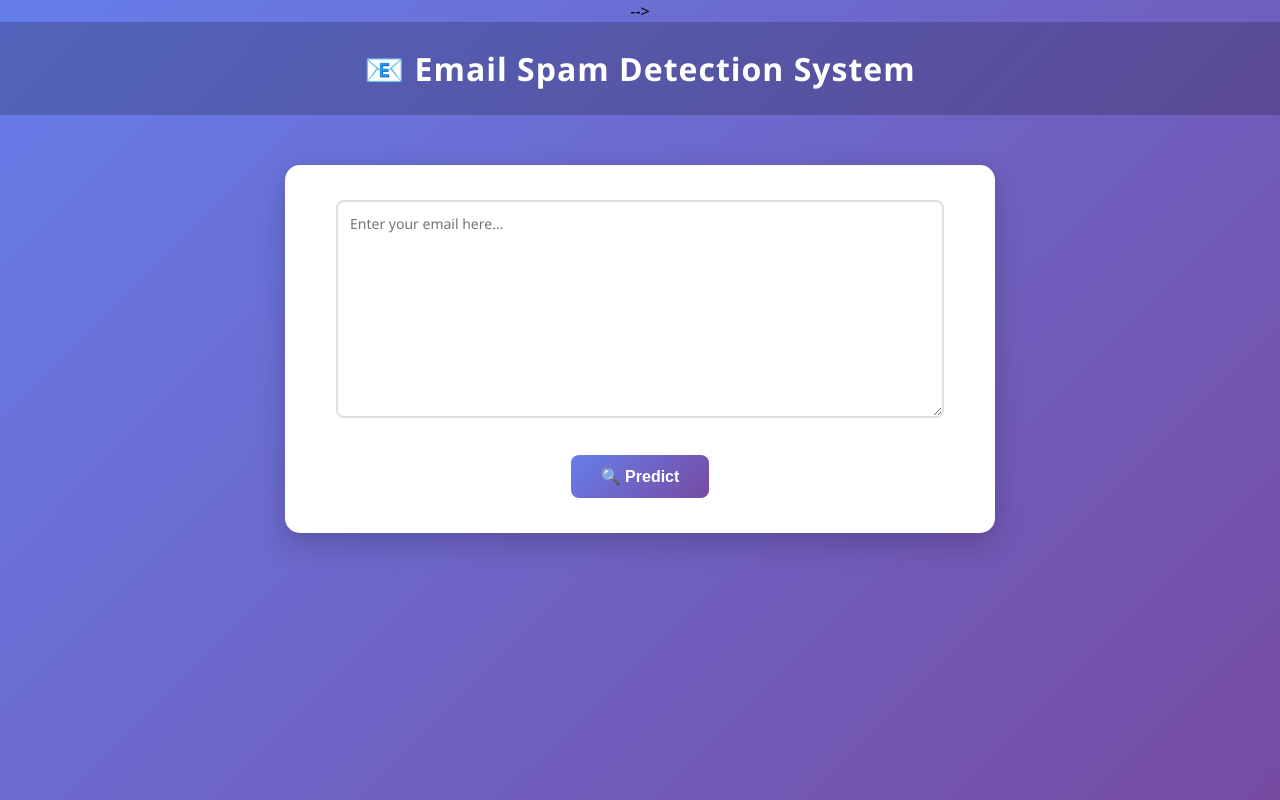
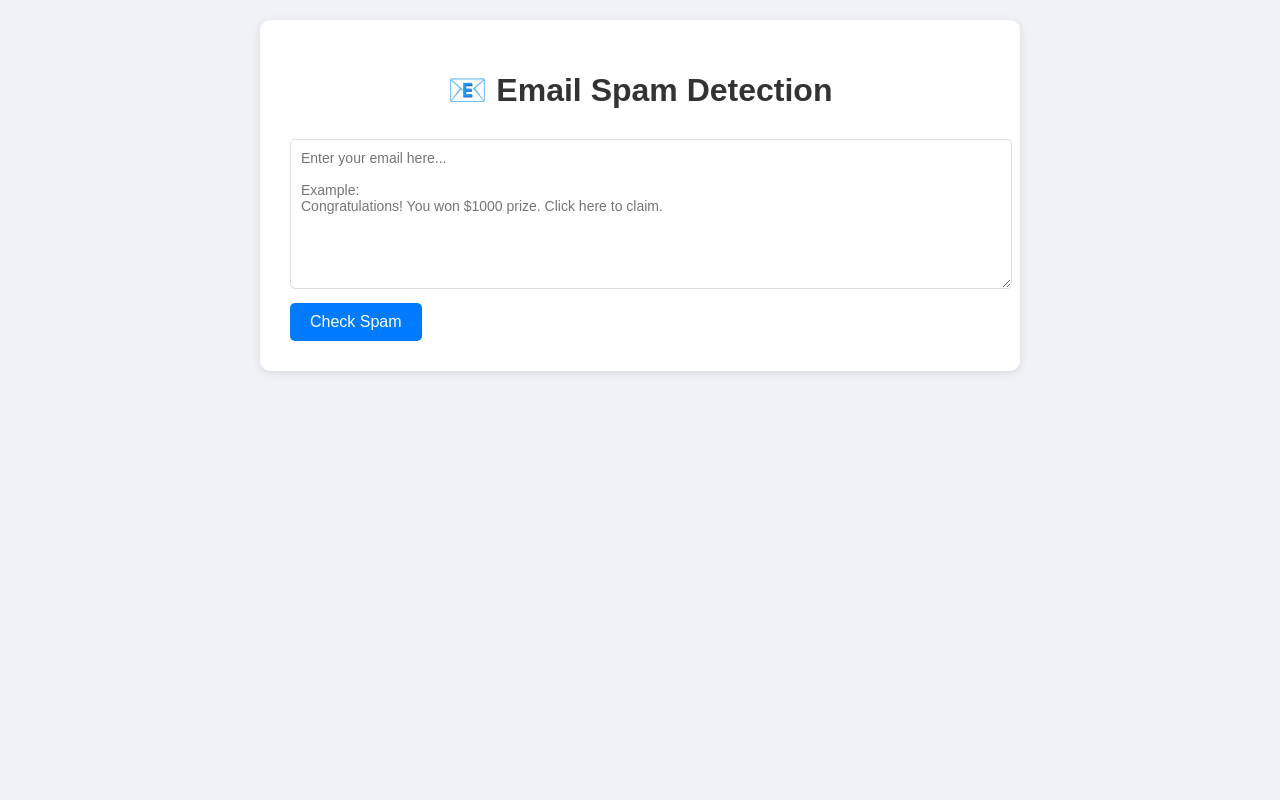
Before and after one commit to anamikasharma16649-ops/Email_Spam_Detection_System, a Flask app: page / in a window 1280 px wide. Run offline with Flask 3, Linux system fonts and the light colour scheme.

Commit message:
Commit the message

```diff
--- a/app.py
+++ b/app.py
@@ -1,40 +1,14 @@
-# from flask import Flask, render_template, request
-# import pickle
-
-# app = Flask(__name__)
-
-# model = pickle.load(open("model.pkl", "rb"))
-
-# @app.route("/")
-# def home():
-#     return render_template("index.html")
-
-# @app.route("/predict", methods=["POST"])
-# def predict():
-#     message = request.form["message"]
-#     prediction = model.predict([message])
-#     if prediction[0] == 1:
-#         result = "Spam"
-#     else:
-#         result = "Not Spam"
-#     return render_template("index.html", prediction=result)
-
-# if __name__ == "__main__":
-#     app.run(debug=True)
-
-
 from flask import Flask, render_template, request
 import pickle
 
 app = Flask(__name__)
 
-# Load model
 try:
     with open('model.pkl', 'rb') as f:
         model = pickle.load(f)
-    print("✅ Model loaded successfully")
+    print("Model loaded successfully")
 except:
-    print("❌ Model file not found!")
+    print("Model file not found!")
     model = None
 
 @app.route('/')
@@ -46,17 +20,13 @@ def predict():
     if model is None:
         return render_template('index.html', prediction="Model not loaded!")
 
-    # Get message from form
     message = request.form['message']
 
-    # Check if empty
     if not message or message.strip() == '':
         return render_template('index.html', prediction="Please enter some text")
 
-    # Predict
     try:
         prediction = model.predict([message])
-
         if prediction[0] == 1:
             result = "Spam"
         else:
--- a/static/style.css
+++ b/static/style.css
@@ -1,61 +1,3 @@
-/* body {
-    font-family: Arial, sans-serif;
-    background: linear-gradient(to right, #dfe9f3, #ffffff);
-    margin: 0;
-    padding: 0;
-    text-align: center;
-}
-
-h1 {
-    background: #2e7d32;
-    color: white;
-    padding: 20px;
-    margin: 0;
-    font-size: 28px;
-}
-
-form {
-    background: white;
-    width: 40%;
-    margin: 50px auto;
-    padding: 30px;
-    border-radius: 12px;
-    box-shadow: 0px 5px 20px rgba(0,0,0,0.15);
-}
-
-textarea {
-    width: 95%;
-    height: 150px;
-    padding: 12px;
-    border-radius: 8px;
-    border: 1px solid #ccc;
-    font-size: 14px;
-    outline: none;
-}
-
-button {
-    margin-top: 15px;
-    padding: 12px 25px;
-    background: #2e7d32;
-    color: white;
-    border: none;
-    border-radius: 8px;
-    font-size: 16px;
-    cursor: pointer;
-}
-
-button:hover {
-    background: #1b5e20;
-}
-
-h2 {
-    margin-top: 20px;
-    color: #333;
-    font-size: 22px;
-} */
-
-/*
-
 body {
     font-family: Arial, sans-serif;
     background-color: #f0f2f5;
@@ -133,89 +75,4 @@ button:hover {
     margin-top: 20px;
     color: #666;
     font-size: 12px;
-} */
-
-body {
-    font-family: 'Segoe UI', Tahoma, Geneva, Verdana, sans-serif;
-    background: linear-gradient(135deg, #667eea 0%, #764ba2 100%);
-    margin: 0;
-    padding: 0;
-    text-align: center;
-    min-height: 100vh;
 }
-
-h1 {
-    background: rgba(0, 0, 0, 0.2);
-    color: white;
-    padding: 25px;
-    margin: 0;
-    font-size: 32px;
-    font-weight: 600;
-    letter-spacing: 1px;
-}
-
-form {
-    background: white;
-    width: 50%;
-    margin: 50px auto;
-    padding: 35px;
-    border-radius: 15px;
-    box-shadow: 0 10px 30px rgba(0, 0, 0, 0.2);
-}
-
-textarea {
-    width: 95%;
-    padding: 12px;
-    border-radius: 8px;
-    border: 2px solid #e0e0e0;
-    font-size: 14px;
-    font-family: 'Segoe UI', monospace;
-    outline: none;
-    transition: border-color 0.3s;
-}
-
-textarea:focus {
-    border-color: #667eea;
-}
-
-button {
-    margin-top: 15px;
-    padding: 12px 30px;
-    background: linear-gradient(135deg, #667eea 0%, #764ba2 100%);
-    color: white;
-    border: none;
-    border-radius: 8px;
-    font-size: 16px;
-    font-weight: bold;
-    cursor: pointer;
-    transition: transform 0.2s, box-shadow 0.2s;
-}
-
-button:hover {
-    transform: scale(1.02);
-    box-shadow: 0 5px 15px rgba(102, 126, 234, 0.4);
-}
-
-.result {
-    margin-top: 20px;
-    padding: 15px 30px;
-    border-radius: 10px;
-    font-size: 24px;
-    font-weight: bold;
-    display: inline-block;
-    min-width: 200px;
-}
-
-.spam {
-    background: #ffebee;
-    color: #c62828;
-    border-left: 5px solid #c62828;
-    border-right: 5px solid #c62828;
-}
-
-.not-spam {
-    background: #e8f5e9;
-    color: #2e7d32;
-    border-left: 5px solid #2e7d32;
-    border-right: 5px solid #2e7d32;
-}
--- a/templates/index.html
+++ b/templates/index.html
@@ -1,27 +1,3 @@
-<!-- <!-- <!DOCTYPE html>
-<html>
-<head>
-    <title>Email Spam Detection</title>
-      <link rel="stylesheet" href="{{ url_for('static', filename='style.css') }}">
-</head>
-<body>
-
-    <h1>Email Spam Detection System</h1>
-
-    <form action="/predict" method="POST">
-        <textarea name="message" rows="10" cols="50" placeholder="Enter your email here"></textarea>
-        <br><br>
-
-        <button type="submit">Predict</button>
-    </form>
-    <h2>{{ prediction }}</h2>
-
-
-</body>
-</html> -->
-
-<!--
-
 <!DOCTYPE html>
 <html>
 <head>
@@ -53,30 +29,4 @@
 </div>
 
 </body>
-</html> --> -->
-
-<!DOCTYPE html>
-<html>
-<head>
-    <title>Email Spam Detection</title>
-    <link rel="stylesheet" href="{{ url_for('static', filename='style.css') }}">
-</head>
-<body>
-
-    <h1>📧 Email Spam Detection System</h1>
-
-    <form action="/predict" method="POST">
-        <textarea name="message" rows="10" cols="50" placeholder="Enter your email here..."></textarea>
-        <br><br>
-
-        <button type="submit">🔍 Predict</button>
-    </form>
-
-    {% if prediction %}
-        <h2 class="result {{ 'spam' if prediction == 'Spam' else 'not-spam' }}">
-            {{ prediction }}
-        </h2>
-    {% endif %}
-
-</body>
 </html>
```
